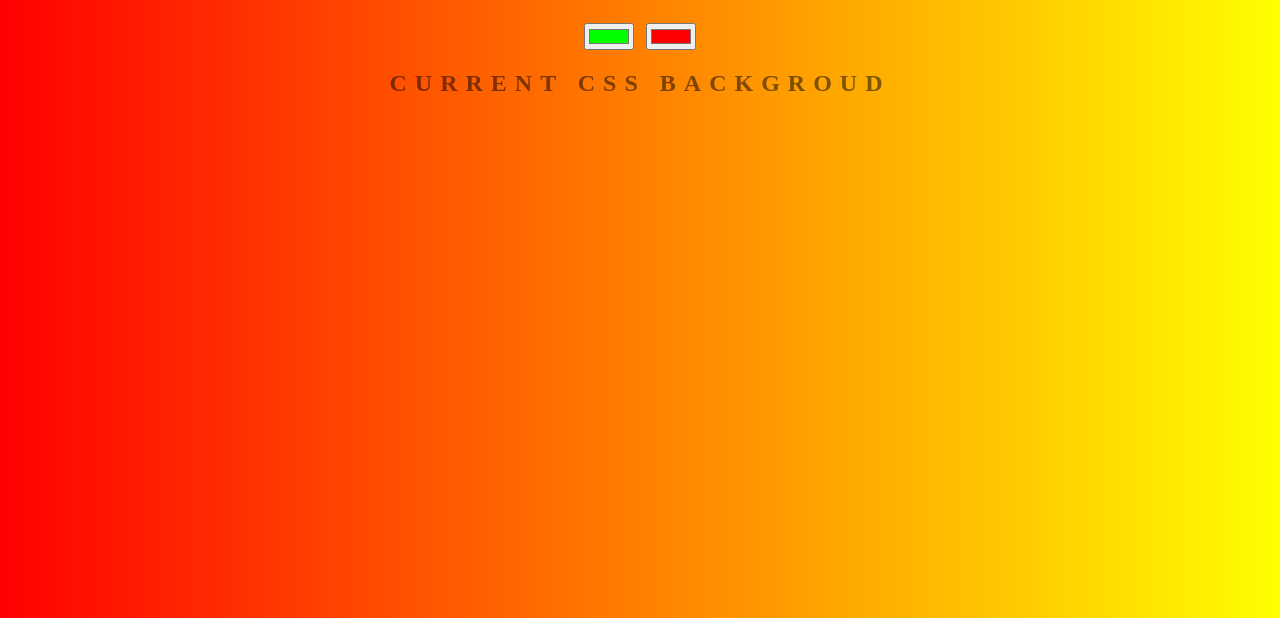
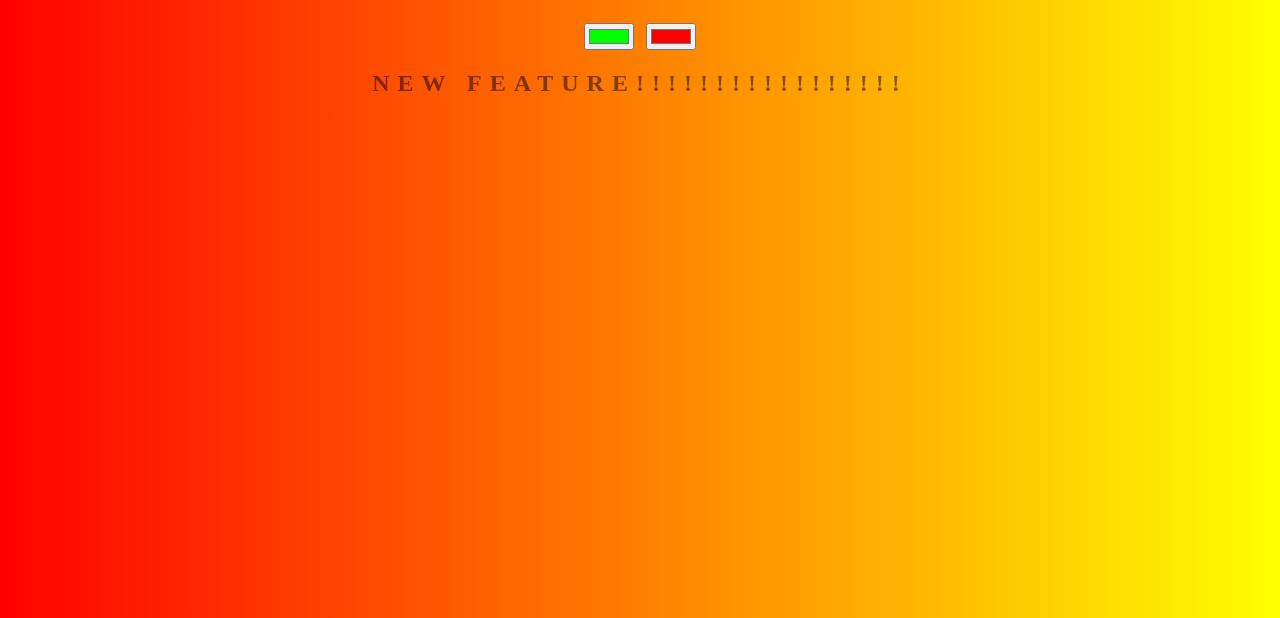
Before and after one commit to ahmedaliqureshi04/background_generator, a plain HTML site: page index.html in a window 1280 px wide. Shown: the part 182-800 px from the top of the page. Drawn offline with Linux system fonts and the light colour scheme.

Commit message:
newfeature

```diff
--- a/index.html
+++ b/index.html
@@ -8,7 +8,7 @@
 	<H1>BACKGROUD GENERATOR</H1>
 	<input type="color" class="color1" name="Color1" value="#00ff00">
 	<input type="color" class="color2" name="Color2" value="#ff0000">
-	<h2>CURRENT CSS BACKGROUD</h2>
+	<h2>New Feature!!!!!!!!!!!!!!!!!</h2>
 	<h3></h3>
 	<script type="text/javascript" src="Script.js"></script>
 
```
